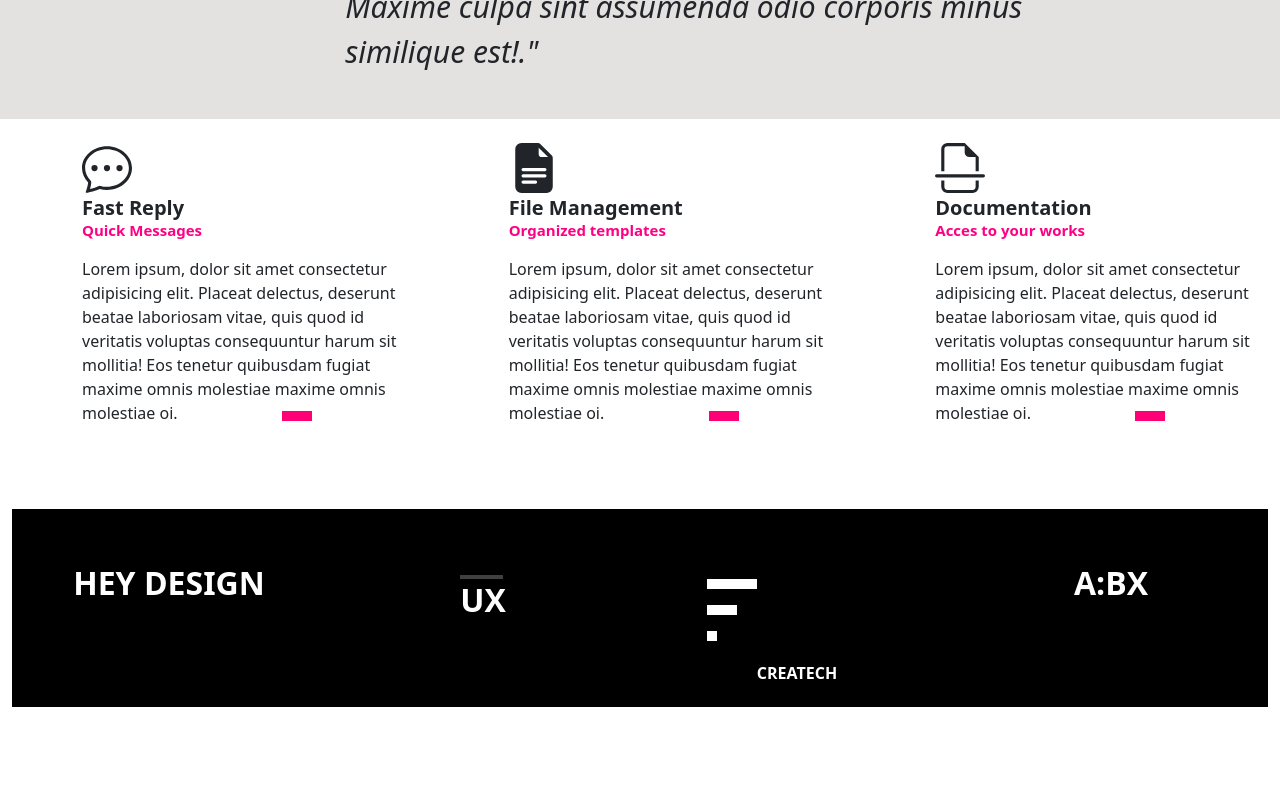
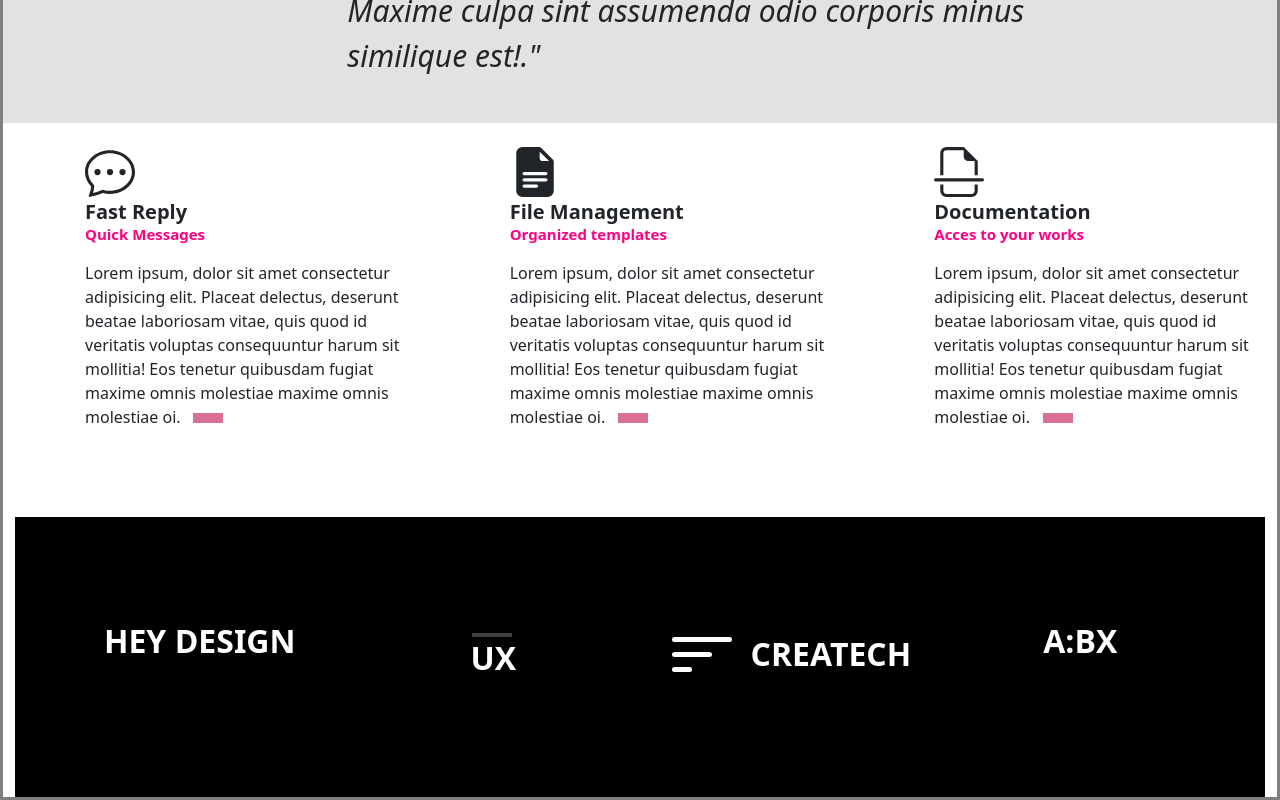
Before and after one commit to R-1944/layout4, a plain HTML site: page index.html in a window 1280 px wide. Shown: the part 1443-2243 px from the top of the page. Before the commit the page ends 2150 px from the top, so only its background shows below. Drawn offline with nearby package versions, Linux system fonts and the light colour scheme.

Commit message:
Add files via upload
main part complete

```diff
--- a/index.html
+++ b/index.html
@@ -11,7 +11,7 @@
         integrity="sha384-GLhlTQ8iRABdZLl6O3oVMWSktQOp6b7In1Zl3/Jr59b6EGGoI1aFkw7cmDA6j6gD" crossorigin="anonymous">
 </head>
 
-<body>
+<body style="border: 3px solid gray;">
     <main>
         <header>
             <div class="container-fluid">
@@ -130,7 +130,7 @@
                         <p class="paragrph">Lorem ipsum, dolor sit amet consectetur adipisicing elit.
                             Placeat delectus, deserunt beatae laboriosam vitae,
                             quis quod id veritatis voluptas consequuntur harum sit
-                            mollitia! Eos tenetur quibusdam fugiat maxime omnis molestiae maxime omnis molestiae oi.<p class="pink_line"></p>
+                            mollitia! Eos tenetur quibusdam fugiat maxime omnis molestiae maxime omnis molestiae oi. <span style="background: palevioletred; width: 30px;height: 10px; position: absolute; margin-top: 0.6%; margin-left: 1%;"></span>
 
                         </p>
                     </span>
@@ -149,7 +149,7 @@
                         <p class="paragrph">Lorem ipsum, dolor sit amet consectetur adipisicing elit.
                             Placeat delectus, deserunt beatae laboriosam vitae,
                             quis quod id veritatis voluptas consequuntur harum sit
-                            mollitia! Eos tenetur quibusdam fugiat maxime omnis molestiae maxime omnis molestiae oi.<p class="pink_line"></p>
+                            mollitia! Eos tenetur quibusdam fugiat maxime omnis molestiae maxime omnis molestiae oi.<span style="background: palevioletred; width: 30px;height: 10px; position: absolute; margin-top: 0.6%; margin-left: 1%;"></span>
 
 
                         </p>
@@ -168,7 +168,7 @@
                         <p class="paragrph">Lorem ipsum, dolor sit amet consectetur adipisicing elit.
                             Placeat delectus, deserunt beatae laboriosam vitae,
                             quis quod id veritatis voluptas consequuntur harum sit
-                            mollitia! Eos tenetur quibusdam fugiat maxime omnis molestiae maxime omnis molestiae oi.<p class="pink_line"></p>
+                            mollitia! Eos tenetur quibusdam fugiat maxime omnis molestiae maxime omnis molestiae oi. <span style="background: palevioletred; width: 30px;height: 10px; position: absolute; margin-top: 0.6%; margin-left: 1%;"></span>
 
 
                         </p>
@@ -182,24 +182,17 @@
     </main>
     <div class="container-fluid">
         <footer>
-            <div class="container-fluid"  style="background-color: black; color: white; padding-top: 50px;"><!--padding-left: 50px;padding-right: 50px; padding-top: 100px; padding-bottom: 100px;-->
+            <div class="container-fluid" style="background-color: black; color: white; padding-left: 50px;padding-top: 100px;padding-bottom: 100px;padding-right: 50px;">
                 <div class="row" style="text-align: center; font-size: xx-large;">
-                    <div class="col-xl-3"><b>HEY DESIGN</b> </div>
-                    <div class="col-xl-3">
-                        <hr
-                            style="background-color: white; width: 15%; padding: 0.5%; margin-left: 42%; margin-bottom: -1%;">
-                        <b>UX</b>
-                    </div>
-                    <div class="col-xl-3  create">
-                        <p class="hr1"></p>
-                        <p class="hr2"></p>
-                        <p class="hr3"></p><div><b class="footer_hr3">CREATECH</b>
-                        </div>
-                      </div>
-                    <div class="col-xl-3"><b>A:BX</b></div>
-
+                    <div class="col-xl-3"> <b>HEY DESIGN</b> </div>
+                    <div class="col-xl-3" >
+                        <hr style="background-color: #fff; width: 15%; padding: 0.5%; margin-left: 42%; margin-bottom: -1%;">
+                        <b> UX </b></div>
+                    <div class="col-xl-3"> <b> <svg xmlns="http://www.w3.org/2000/svg" width="80" height="80" fill="currentColor" class="bi bi-filter-left" viewBox="0 0 16 16">
+                        <path d="M2 10.5a.5.5 0 0 1 .5-.5h3a.5.5 0 0 1 0 1h-3a.5.5 0 0 1-.5-.5zm0-3a.5.5 0 0 1 .5-.5h7a.5.5 0 0 1 0 1h-7a.5.5 0 0 1-.5-.5zm0-3a.5.5 0 0 1 .5-.5h11a.5.5 0 0 1 0 1h-11a.5.5 0 0 1-.5-.5z"/>
+                      </svg> CREATECH</b></div>
+                    <div class="col-xl-3"> <b>A:BX</b> </div>
                 </div>
-
             </div>
         </footer>
     </div>
```
